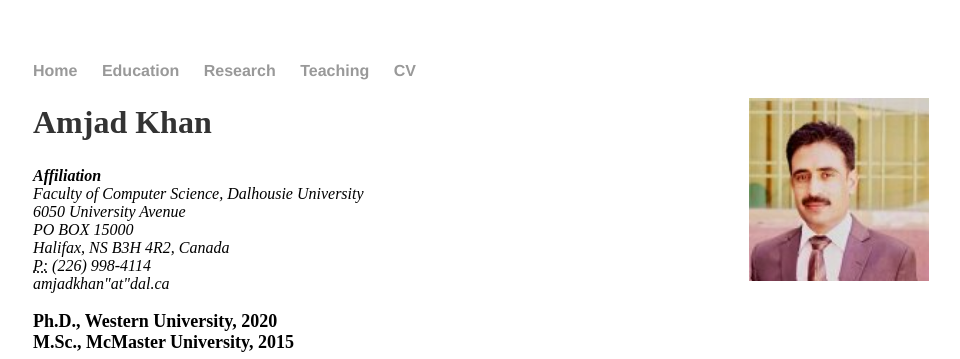
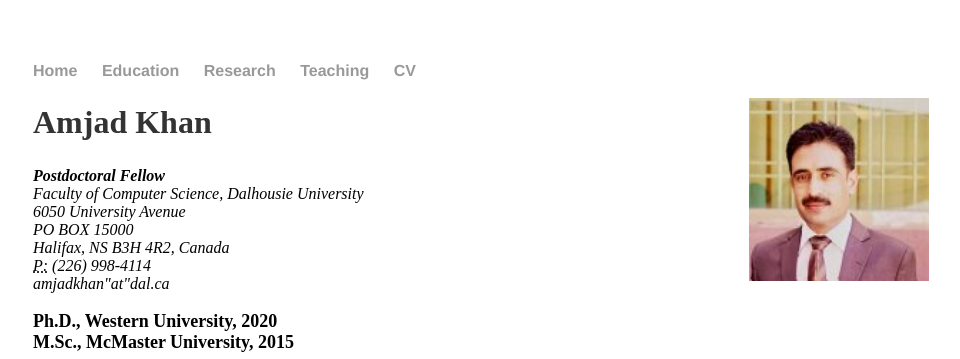
Before and after one commit to MathBioInfo/amjadkhan, a Jekyll site: the page index.html, which Jekyll copies as it is, in a window 1280 px wide. Shown: the top 359 px of the page, without its empty margins (159-1119 px from the left). Built offline with Jekyll 4.4.1, drawn with Linux system fonts in a browser that asks for light colours.

Commit message:
Update index.html

```diff
--- a/index.html
+++ b/index.html
@@ -21,7 +21,7 @@
 			<div class="profile-body">
 	   		<p><font size="6"><b>Amjad Khan</b></font><br>
 			<address>
-			<strong>Affiliation</strong><br>
+			<strong>Postdoctoral Fellow</strong><br>
 			Faculty of Computer Science, Dalhousie University<br>
           		6050 University Avenue <br>
           		PO BOX 15000 <br>
```
